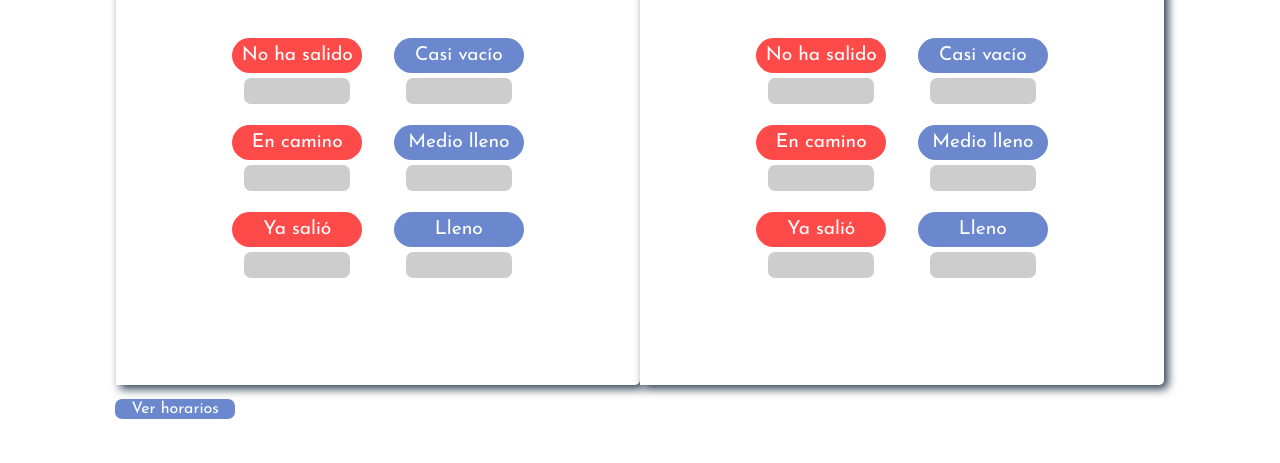
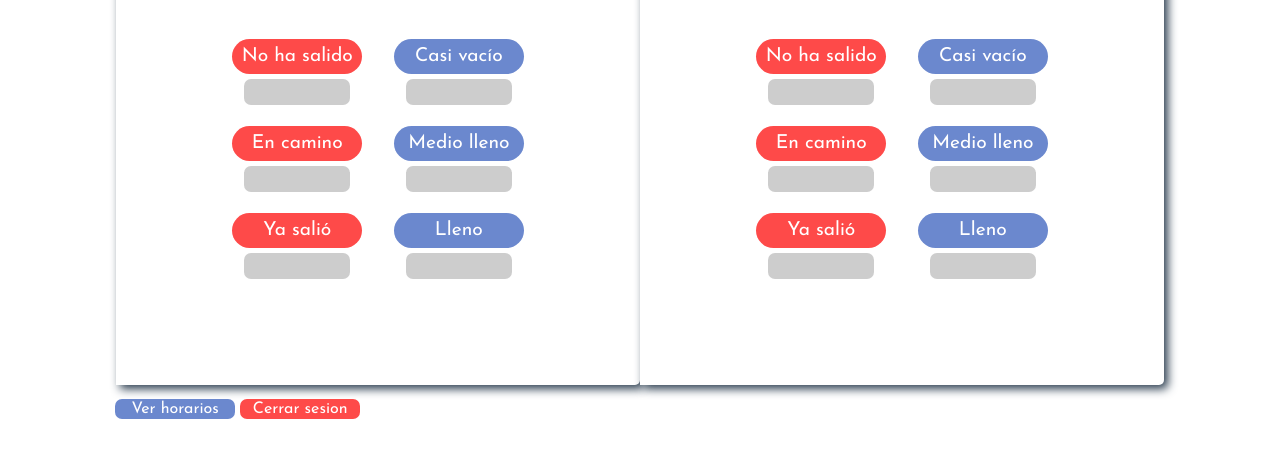
Before and after one commit to JuanPabloOS/transporte, a website: page public/index.html in a window 1280 px wide. Shown: the part 337-800 px from the top of the page. Drawn offline with nearby package versions, Linux system fonts and the light colour scheme; no server answers; a web font is replaced by a local one.

Commit message:
cierraSesion
Tiene boton de cerrar sesion con la funcion puesta, nada tiene outline y la hora es roja

```diff
--- a/public/css/index.css
+++ b/public/css/index.css
@@ -3,6 +3,7 @@
     margin: 0px;
     font-family: 'Josefin Sans', sans-serif;
     font-size: 1em;
+    outline: none;
 }
 .bienvenido{
     position: fixed;
@@ -67,7 +68,7 @@ p{
     color: rgb(41, 43, 49);
     padding: 5px;
     width: 100%;
-    font-size: 1.25em;
+    font-size: 1.5em;
 }
 .bus{
     padding: 10px;
@@ -90,6 +91,7 @@ input{
     font-size: 1.2em;
     text-align: center;
     align-content: center;
+
 }
 .opcion{
     border-radius: 25px;
@@ -161,7 +163,6 @@ input{
     color: white;
 }
 #verTabla{
-    top: 5%;
     position: fixed;
     width: 120px;
     height: 20px;
@@ -175,15 +176,29 @@ input{
     top: 92%;
     left: 9%;
 }
+#cerrarS{
+    position: fixed;
+    width: 120px;
+    height: 20px;
+    border: 0;
+    font-size: 1em;
+    background-color: #FE4A49;
+    text-align: center;
+    align-content: center;
+    border-radius: 7px;
+    color: white;
+    top: 92%;
+    left: calc(9% + 125px);
+}
 #ahora{
-    color: #003362;
-
+    color: #FE4A49;
 }
 table, th, td {
   border: 2px solid #6B88CE;
   background-color: #CDCDCD;
   opacity: 1;
   text-align: center;
+  border-collapse: collapse;
 }
 th, td{
     padding: 5px;
--- a/public/index.html
+++ b/public/index.html
@@ -79,6 +79,7 @@
         </div>
     </div>
     <button id="verTabla" onclick="hr()">Ver horarios</button>
+    <button id="cerrarS" onclick="cerrarSesion()">Cerrar sesion</button>
     <div id="horarios">
         <p class="texto" id="ahora"></p>
         <button id="xTabla" onclick="hr()">X</button>
```
